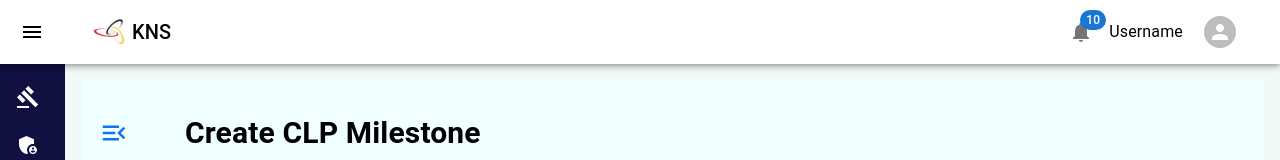
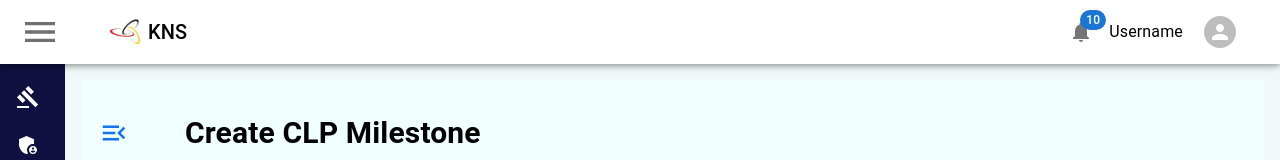
Before and after one commit to harshuharshi222-hash/react-js-project, a React (Vite) app: page /dashboard/table/create in a window 1280 px wide. Shown: the top 160 px of the page. Built offline with nearby package versions, Linux system fonts and the light colour scheme.

Commit message:
menu size

```diff
--- a/src/Pages/update.jsx
+++ b/src/Pages/update.jsx
@@ -87,7 +87,7 @@ console.log("Received CLP ID:", location.state?.clpID);
     }),
 
 
-//     onSubmit: async (values) => {
+
 //   try {
 //     const payload = {
 //       userID: "171903551052335600",
--- a/src/components/model.jsx
+++ b/src/components/model.jsx
@@ -191,11 +191,19 @@ export default function MiniDrawer() {
                             {
                                 marginRight: 5,
 
+
                             },
                             open && { display: 'block' },
                         ]}
                     >
-                        <MenuIcon />
+                        <MenuIcon
+                        sx={{
+                            fontSize:40,
+                            color:"#717070"
+
+
+                        }}
+                        />
                     </IconButton>
                     <img src='/public/kns.png' alt='' width={40} className='logoStyling' />
                     <Typography variant="h6" noWrap component="div">
```
Also changed, not shown: src/Pages/create.jsx (+1 -16 lines).
